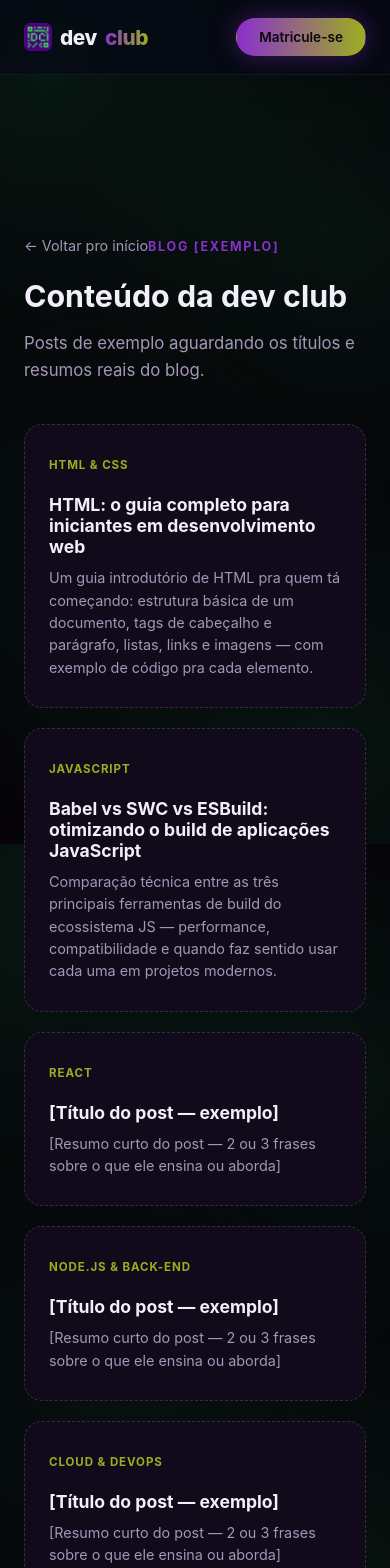
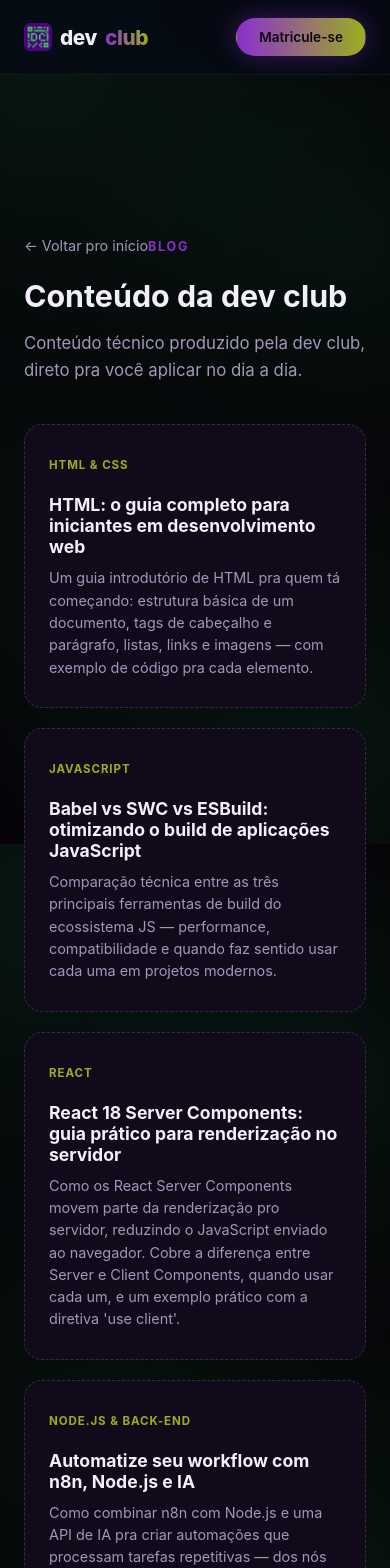
Before and after one commit to Carlosprogramador2026/dev-club-site, a React (Vite) app: page /blog in a window 390 px wide. Shown: the top 1568 px of the page. Built offline with nearby package versions, Linux system fonts and the light colour scheme.

Commit message:
Completa os 8 posts do blog com titulos e resumos reais
Adiciona titulo real + resumo curto (React Server Components, n8n/Node.js/IA,
Cloud & DevOps, Mobile, IA & Automacao, Carreira), fechando as 8 categorias.
Remove a tag "[exemplo]" da pagina do blog ja que todo o conteudo e real.

```diff
--- a/src/data/blog.js
+++ b/src/data/blog.js
@@ -1,6 +1,5 @@
-// Posts de EXEMPLO — substitua título e resumo pelo conteúdo real do blog
-// antes de publicar. Basta título + um resumo curto, não precisa colar o
-// artigo inteiro. Categorias seguem as 8 trilhas reais da dev club.
+// Título real + resumo curto (2-3 frases) pra cada post do blog.
+// Categorias seguem as 8 trilhas reais da dev club.
 export const POSTS = [
   {
     slug: "html-guia-completo",
@@ -17,45 +16,45 @@ export const POSTS = [
       "Comparação técnica entre as três principais ferramentas de build do ecossistema JS — performance, compatibilidade e quando faz sentido usar cada uma em projetos modernos.",
   },
   {
-    slug: "exemplo-react",
+    slug: "react-server-components-guia",
     categoria: "React",
-    titulo: "[Título do post — exemplo]",
+    titulo: "React 18 Server Components: guia prático para renderização no servidor",
     resumo:
-      "[Resumo curto do post — 2 ou 3 frases sobre o que ele ensina ou aborda]",
+      "Como os React Server Components movem parte da renderização pro servidor, reduzindo o JavaScript enviado ao navegador. Cobre a diferença entre Server e Client Components, quando usar cada um, e um exemplo prático com a diretiva 'use client'.",
   },
   {
-    slug: "exemplo-node-backend",
+    slug: "automatize-workflow-n8n-nodejs-ia",
     categoria: "Node.js & Back-end",
-    titulo: "[Título do post — exemplo]",
+    titulo: "Automatize seu workflow com n8n, Node.js e IA",
     resumo:
-      "[Resumo curto do post — 2 ou 3 frases sobre o que ele ensina ou aborda]",
+      "Como combinar n8n com Node.js e uma API de IA pra criar automações que processam tarefas repetitivas — dos nós de HTTP Request e Code Node até um fluxo prático de exemplo, de ponta a ponta.",
   },
   {
-    slug: "exemplo-cloud-devops",
+    slug: "cloud-devops-escalabilidade-automacao",
     categoria: "Cloud & DevOps",
-    titulo: "[Título do post — exemplo]",
+    titulo: "Cloud & DevOps: escalabilidade, automação e alta performance",
     resumo:
-      "[Resumo curto do post — 2 ou 3 frases sobre o que ele ensina ou aborda]",
+      "Cloud Computing e DevOps tornam sistemas mais rápidos, seguros e eficientes: a nuvem escala recursos conforme a demanda, enquanto o DevOps automatiza processos e acelera entregas — reduzindo custos e aumentando a disponibilidade dos serviços.",
   },
   {
-    slug: "exemplo-mobile",
+    slug: "desenvolvimento-mobile-android-ios",
     categoria: "Mobile",
-    titulo: "[Título do post — exemplo]",
+    titulo: "Desenvolvimento mobile: aplicativos inteligentes para Android e iOS",
     resumo:
-      "[Resumo curto do post — 2 ou 3 frases sobre o que ele ensina ou aborda]",
+      "Como criar aplicativos modernos, rápidos e intuitivos pra Android e iOS, com foco em desempenho, segurança e experiência do usuário — soluções que aumentam o engajamento e dão acesso prático aos serviços a qualquer hora.",
   },
   {
-    slug: "exemplo-ia-automacao",
+    slug: "ia-automacao-eficiencia-inovacao",
     categoria: "IA & Automação",
-    titulo: "[Título do post — exemplo]",
+    titulo: "Inteligência artificial & automação: eficiência e inovação para o seu negócio",
     resumo:
-      "[Resumo curto do post — 2 ou 3 frases sobre o que ele ensina ou aborda]",
+      "Como IA e automação otimizam atendimentos, analisam dados e reduzem custos, executando tarefas de forma inteligente, rápida e precisa — pra experiências mais ágeis e personalizadas.",
   },
   {
-    slug: "exemplo-carreira",
+    slug: "carreira-tecnologia-futuro-sucesso",
     categoria: "Carreira",
-    titulo: "[Título do post — exemplo]",
+    titulo: "Carreira em tecnologia: construa um futuro de sucesso",
     resumo:
-      "[Resumo curto do post — 2 ou 3 frases sobre o que ele ensina ou aborda]",
+      "Uma carreira em tech oferece crescimento e alta demanda no mercado: com desenvolvimento contínuo de habilidades e experiência prática, dá pra atuar em projetos de impacto e conquistar oportunidades no Brasil e fora.",
   },
 ]
--- a/src/pages/BlogPage.jsx
+++ b/src/pages/BlogPage.jsx
@@ -10,10 +10,11 @@ export default function BlogPage() {
           ← Voltar pro início
         </Link>
 
-        <span className="section-tag">Blog [exemplo]</span>
+        <span className="section-tag">Blog</span>
         <h1 className="section-title">Conteúdo da dev club</h1>
         <p className="section-subtitle" style={{ marginBottom: 40 }}>
-          Posts de exemplo aguardando os títulos e resumos reais do blog.
+          Conteúdo técnico produzido pela dev club, direto pra você aplicar no
+          dia a dia.
         </p>
 
         <div className="blog-grid">
```
